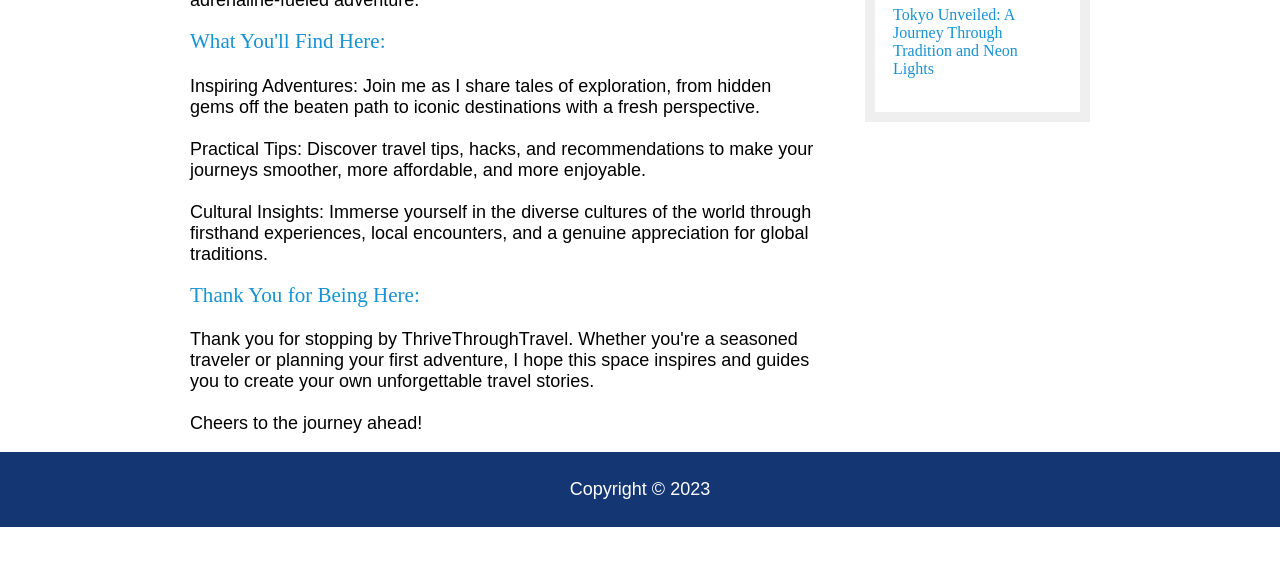
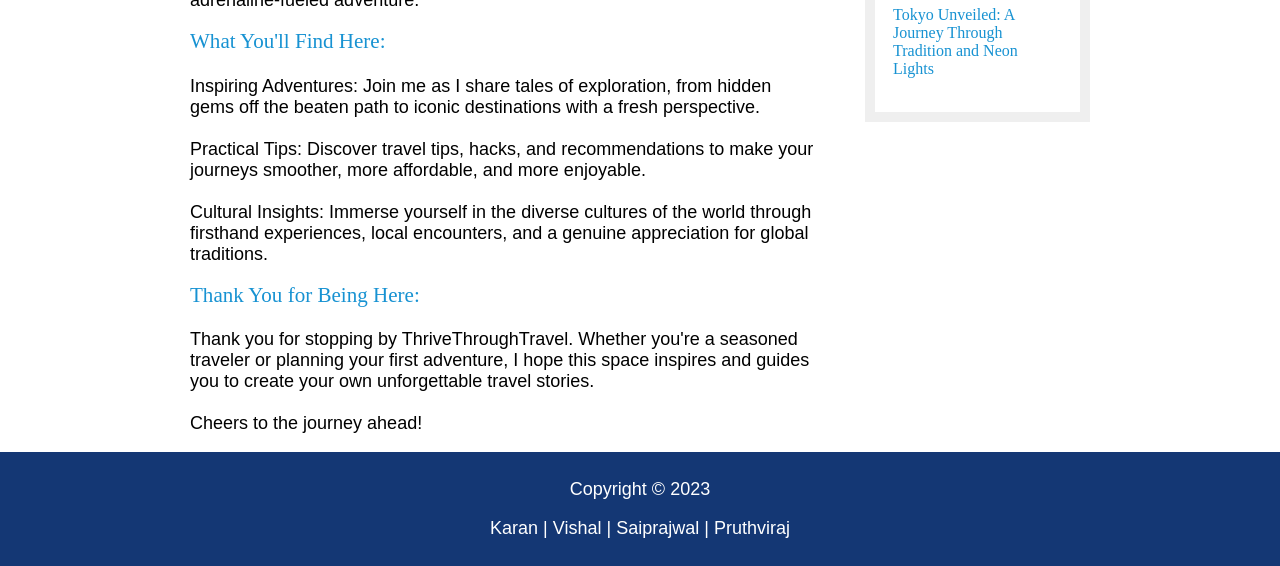
Before and after one commit to karankv02/travel-blog, a plain HTML site: page about.html in a window 1280 px wide. Shown: the part 811-1377 px from the top of the page. Before the commit the page ends 1338 px from the top, so only its background shows below. Drawn offline with Linux system fonts and the light colour scheme.

Commit message:
Update about.html

```diff
--- a/about.html
+++ b/about.html
@@ -77,7 +77,7 @@
       <footer>
          <!-- <p><strong>Living the simple life</strong></p> -->
          <p>Copyright &copy; 2023</p>
-
+          <p>Karan | Vishal | Saiprajwal | Pruthviraj</p>
       </footer>
    </body>
 </html>
```
